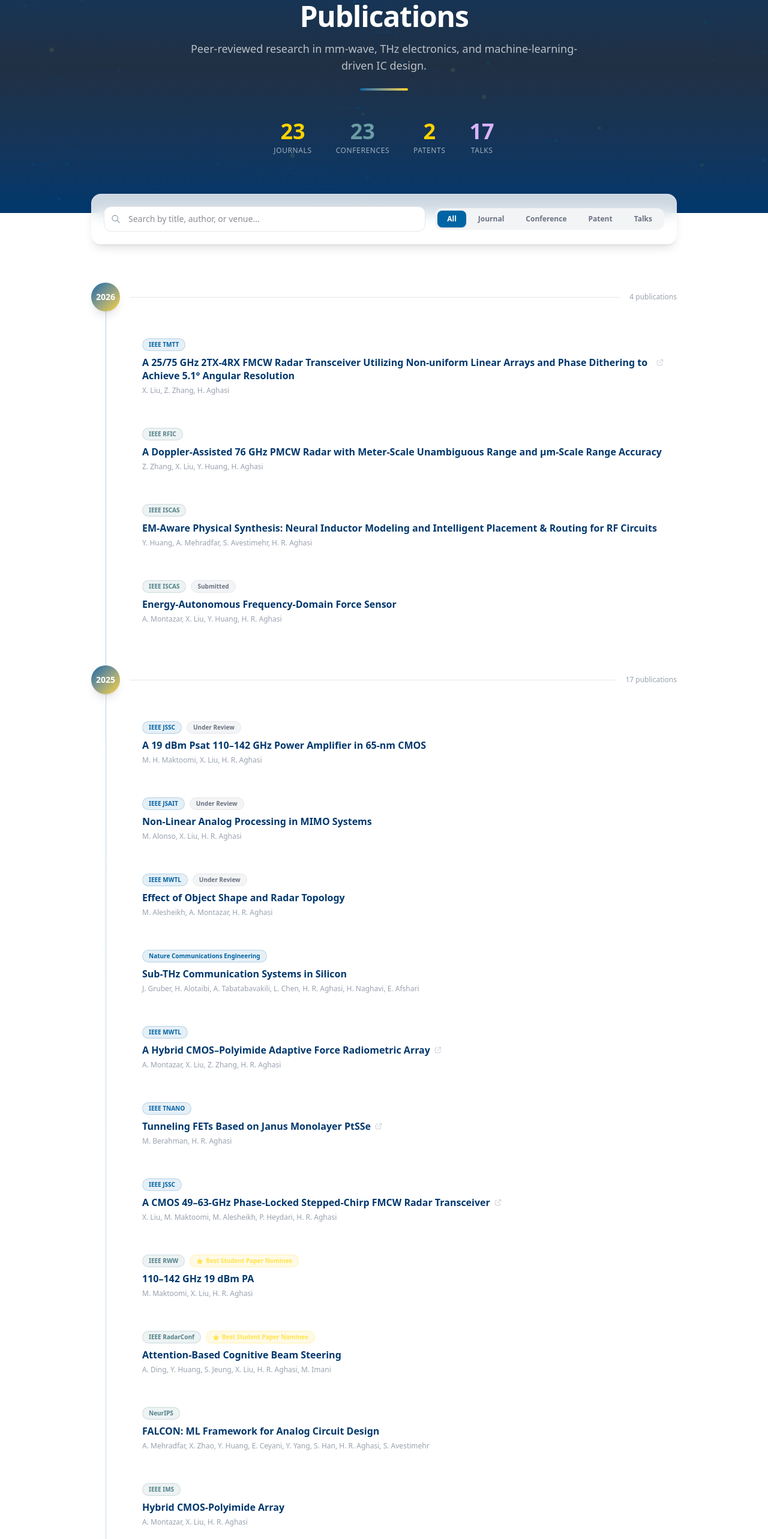
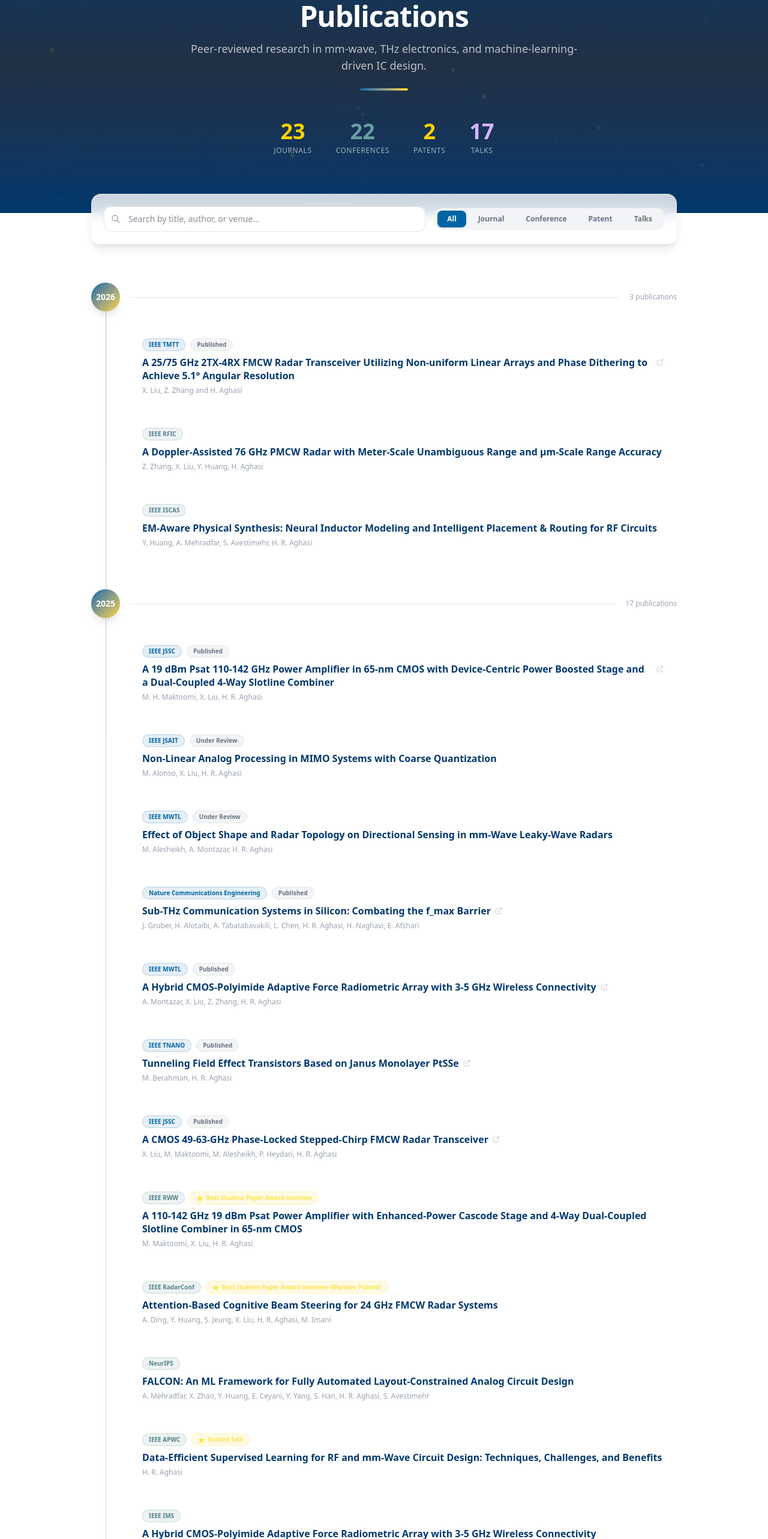
Before and after one commit to hie-uci/HIE-Lab-Website, a Next.js app: page /HIE-Lab-Website/publications in a window 1280 px wide. Shown: the part 235-2800 px from the top of the page at 60% size. Built offline with nearby package versions, Linux system fonts and the light colour scheme.

Commit message:
Sync publications data with old website (64 entries, all titles/links/statuses verified)

```diff
--- a/src/app/publications/page.tsx
+++ b/src/app/publications/page.tsx
@@ -24,79 +24,105 @@
 // --------------- data ---------------
 
 const publications: Publication[] = [
-  // 2026 Journals
-  { authors: 'X. Liu, Z. Zhang, H. Aghasi', title: 'A 25/75 GHz 2TX-4RX FMCW Radar Transceiver Utilizing Non-uniform Linear Arrays and Phase Dithering to Achieve 5.1° Angular Resolution', venue: 'IEEE TMTT', year: 2026, type: 'journal', link: 'https://ieeexplore.ieee.org/document/11483145' },
+  // ===== SELECTED JOURNAL PUBLICATIONS (23) =====
+  // #23
+  { authors: 'X. Liu, Z. Zhang and H. Aghasi', title: 'A 25/75 GHz 2TX-4RX FMCW Radar Transceiver Utilizing Non-uniform Linear Arrays and Phase Dithering to Achieve 5.1° Angular Resolution', venue: 'IEEE TMTT', year: 2026, type: 'journal', status: 'Published', link: 'https://ieeexplore.ieee.org/document/11483145' },
+  // #22
+  { authors: 'M. H. Maktoomi, X. Liu, H. R. Aghasi', title: 'A 19 dBm Psat 110-142 GHz Power Amplifier in 65-nm CMOS with Device-Centric Power Boosted Stage and a Dual-Coupled 4-Way Slotline Combiner', venue: 'IEEE JSSC', year: 2025, type: 'journal', status: 'Published', link: 'https://ieeexplore.ieee.org/abstract/document/11389191' },
+  // #21
+  { authors: 'M. Alonso, X. Liu, H. R. Aghasi', title: 'Non-Linear Analog Processing in MIMO Systems with Coarse Quantization', venue: 'IEEE JSAIT', year: 2025, type: 'journal', status: 'Under Review' },
+  // #20
+  { authors: 'A. Mahdavifar, X. Zhao, Y. Niu, M. Alesheikh, H. R. Aghasi, S. Avestimehr', title: 'Supervised Learning for Analog and RF Circuit Design: Benchmarks and Comparative Insights', venue: 'IEEE TCAD', year: 2024, type: 'journal', status: 'Under Review' },
+  // #19
+  { authors: 'M. Alesheikh, A. Montazar, H. R. Aghasi', title: 'Effect of Object Shape and Radar Topology on Directional Sensing in mm-Wave Leaky-Wave Radars', venue: 'IEEE MWTL', year: 2025, type: 'journal', status: 'Under Review' },
+  // #18
+  { authors: 'J. Gruber, H. Alotaibi, A. Tabatabavakili, L. Chen, H. R. Aghasi, H. Naghavi, E. Afshari', title: 'Sub-THz Communication Systems in Silicon: Combating the f_max Barrier', venue: 'Nature Communications Engineering', year: 2025, type: 'journal', status: 'Published', link: 'https://www.nature.com/articles/s44172-025-00545-9' },
+  // #17
+  { authors: 'A. Montazar, X. Liu, Z. Zhang, H. R. Aghasi', title: 'A Hybrid CMOS-Polyimide Adaptive Force Radiometric Array with 3-5 GHz Wireless Connectivity', venue: 'IEEE MWTL', year: 2025, type: 'journal', status: 'Published', link: 'https://ieeexplore.ieee.org/document/10969567' },
+  // #16
+  { authors: 'M. Berahman, H. R. Aghasi', title: 'Tunneling Field Effect Transistors Based on Janus Monolayer PtSSe', venue: 'IEEE TNANO', year: 2025, type: 'journal', status: 'Published', link: 'https://ieeexplore.ieee.org/document/11082011' },
+  // #15
+  { authors: 'X. Liu, M. Maktoomi, M. Alesheikh, P. Heydari, H. R. Aghasi', title: 'A CMOS 49-63-GHz Phase-Locked Stepped-Chirp FMCW Radar Transceiver', venue: 'IEEE JSSC', year: 2025, type: 'journal', status: 'Published', link: 'https://ieeexplore.ieee.org/document/10964133' },
+  // #14
+  { authors: 'H. R. Aghasi, X. Liu, M. Tavakolli Taba, F. Khoeini, E. Afshari', title: 'Broadband Harmonic-Assisted Power and Efficiency Enhancement in a 174-232 GHz SiGe Voltage-Controlled Oscillator', venue: 'IEEE JSSC', year: 2024, type: 'journal', status: 'Published', link: 'https://ieeexplore.ieee.org/document/10758425' },
+  // #13
+  { authors: 'X. Liu, B. Moradi, H. R. Aghasi', title: 'A Single-Switch 3.1-4.7 GHz 194.52-dB FoM Class-D VCO with 495 μW Power Consumption', venue: 'IEEE TCAS-II', year: 2024, type: 'journal', status: 'Published', link: 'https://ieeexplore.ieee.org/document/10543114' },
+  // #12
+  { authors: 'B. Moradi, X. Liu, H. R. Aghasi', title: 'A 76-82 GHz VCO in 65 nm CMOS With 189.3 dBc/Hz PN FOM and -0.6 dBm Harmonic Power for mm-Wave FMCW Applications', venue: 'IEEE TCAS-I', year: 2024, type: 'journal', status: 'Published', link: 'https://ieeexplore.ieee.org/document/10296176' },
+  // #11
+  { authors: 'H. Maktoomi, S. Saadat, O. Momeni, P. Heydari, H. R. Aghasi', title: 'Broadband Antenna Design for Terahertz Communication Systems', venue: 'IEEE Access', year: 2023, type: 'journal', status: 'Published', link: 'https://ieeexplore.ieee.org/abstract/document/10056150' },
+  // #10
+  { authors: 'H. Maktoomi, Z. Wang, H. Wang, S. Saadat, P. Heydari, H. R. Aghasi', title: 'A Sub-Terahertz Wideband Stacked-Patch Antenna on a Flexible Printed Circuit for 6G Applications', venue: 'IEEE TAP', year: 2022, type: 'journal', status: 'Published', link: 'https://ieeexplore.ieee.org/abstract/document/9810798' },
+  // #9
+  { authors: 'H. R. Aghasi, P. Heydari', title: 'Millimeter-Wave Radars-on-Chip Enabling Next Generation Cyberphysical Infrastructures', venue: 'IEEE Communications Magazine', year: 2020, type: 'journal', status: 'Published', link: 'https://ieeexplore.ieee.org/abstract/document/9311904' },
+  // #8
+  { authors: 'H. R. Aghasi, H. Naghavi, S. M. Tavakolitaba, M. Aseeri, A. Cathelin, E. Afshari', title: 'Terahertz Electronics: Application of Wave Propagations and Nonlinear Processes', venue: 'Applied Physics Reviews', year: 2020, type: 'journal', status: 'Published', link: 'https://pubs.aip.org/aip/apr/article-abstract/7/2/021302/124062' },
+  // #7
+  { authors: 'H. R. Aghasi, E. Afshari', title: 'An 88 GHz Compact Fundamental Oscillator with 19.4% DC-to-RF Efficiency and 7.5 dBm Output Power in 130 nm SiGe BiCMOS', venue: 'IEEE SSCL', year: 2018, type: 'journal', status: 'Published', link: 'https://ieeexplore.ieee.org/abstract/document/8490693' },
+  // #6
+  { authors: 'H. R. Aghasi, A. Cathelin, E. Afshari', title: 'A 0.92 THz SiGe Power Radiator Based on a Nonlinear Harmonic Generation Theory', venue: 'IEEE JSSC', year: 2017, type: 'journal', status: 'Published', link: 'https://ieeexplore.ieee.org/abstract/document/7819530' },
+  // #5
+  { authors: 'H. R. Aghasi, R. M. Iraei, A. Naeemi, E. Afshari', title: 'Smart Detector Cell: A Scalable All-Spin Circuit for Low Power Non-Boolean Pattern Recognition', venue: 'IEEE TNANO', year: 2016, type: 'journal', status: 'Published', link: 'https://ieeexplore.ieee.org/abstract/document/7407630' },
+  // #4
+  { authors: 'R. Han, C. Jiang, A. Mostajeran, M. Emadi, H. R. Aghasi, A. Cathelin, E. Afshari', title: 'A SiGe Terahertz Heterodyne Imaging Transmitter with 3.3 mW Radiated Power and Fully-Integrated Phase-Locked Loop', venue: 'IEEE JSSC', year: 2015, type: 'journal', status: 'Published' },
+  // #3
+  { authors: 'S. Saadat, H. R. Aghasi, E. Afshari, H. Mosallaei', title: 'Low Power Negative Inductance Integrated Circuit for GHz Applications', venue: 'IEEE MWCL', year: 2015, type: 'journal', status: 'Published', link: 'http://ieeexplore.ieee.org/abstract/document/7004068' },
+  // #2
+  { authors: 'H. R. Aghasi, H. Amindavar, A. Aghasi', title: 'A Hybrid Global Minimization Scheme for Accurate Source Localization in Sensor Networks', venue: 'EURASIP JASP', year: 2011, type: 'journal', status: 'Published', link: 'https://link.springer.com/article/10.1186/1687-6180-2011-81' },
+  // #1
+  { authors: 'H. R. Aghasi, M. Hashemi, B. H. Khalaj', title: 'A Source Localization Based on Signal Attenuation and Time Delay Estimation in Sensor Networks', venue: 'IJCEE', year: 2012, type: 'journal', status: 'Published' },
 
-  // 2026 Conferences
+  // ===== SELECTED CONFERENCE PUBLICATIONS (22) =====
+  // #1
   { authors: 'Z. Zhang, X. Liu, Y. Huang, H. Aghasi', title: 'A Doppler-Assisted 76 GHz PMCW Radar with Meter-Scale Unambiguous Range and μm-Scale Range Accuracy', venue: 'IEEE RFIC', year: 2026, type: 'conference' },
-
-  // 2025 Journals
-  { authors: 'M. H. Maktoomi, X. Liu, H. R. Aghasi', title: 'A 19 dBm Psat 110–142 GHz Power Amplifier in 65-nm CMOS', venue: 'IEEE JSSC', year: 2025, type: 'journal', status: 'Under Review' },
-  { authors: 'M. Alonso, X. Liu, H. R. Aghasi', title: 'Non-Linear Analog Processing in MIMO Systems', venue: 'IEEE JSAIT', year: 2025, type: 'journal', status: 'Under Review' },
-  { authors: 'M. Alesheikh, A. Montazar, H. R. Aghasi', title: 'Effect of Object Shape and Radar Topology', venue: 'IEEE MWTL', year: 2025, type: 'journal', status: 'Under Review' },
-  { authors: 'J. Gruber, H. Alotaibi, A. Tabatabavakili, L. Chen, H. R. Aghasi, H. Naghavi, E. Afshari', title: 'Sub-THz Communication Systems in Silicon', venue: 'Nature Communications Engineering', year: 2025, type: 'journal' },
-  { authors: 'A. Montazar, X. Liu, Z. Zhang, H. R. Aghasi', title: 'A Hybrid CMOS–Polyimide Adaptive Force Radiometric Array', venue: 'IEEE MWTL', year: 2025, type: 'journal', link: 'https://ieeexplore.ieee.org/document/10969567' },
-  { authors: 'M. Berahman, H. R. Aghasi', title: 'Tunneling FETs Based on Janus Monolayer PtSSe', venue: 'IEEE TNANO', year: 2025, type: 'journal', link: 'https://ieeexplore.ieee.org/document/11082011' },
-  { authors: 'X. Liu, M. Maktoomi, M. Alesheikh, P. Heydari, H. R. Aghasi', title: 'A CMOS 49–63-GHz Phase-Locked Stepped-Chirp FMCW Radar Transceiver', venue: 'IEEE JSSC', year: 2025, type: 'journal', link: 'https://ieeexplore.ieee.org/document/10964133' },
-
-  // 2026 Conferences
+  // #2
   { authors: 'Y. Huang, A. Mehradfar, S. Avestimehr, H. R. Aghasi', title: 'EM-Aware Physical Synthesis: Neural Inductor Modeling and Intelligent Placement & Routing for RF Circuits', venue: 'IEEE ISCAS', year: 2026, type: 'conference' },
-  { authors: 'A. Montazar, X. Liu, Y. Huang, H. R. Aghasi', title: 'Energy-Autonomous Frequency-Domain Force Sensor', venue: 'IEEE ISCAS', year: 2026, type: 'conference', status: 'Submitted' },
-  { authors: 'M. Maktoomi, X. Liu, H. R. Aghasi', title: '110–142 GHz 19 dBm PA', venue: 'IEEE RWW', year: 2025, type: 'conference', highlight: 'Best Student Paper Nominee' },
-  { authors: 'A. Ding, Y. Huang, S. Jeung, X. Liu, H. R. Aghasi, M. Imani', title: 'Attention-Based Cognitive Beam Steering', venue: 'IEEE RadarConf', year: 2025, type: 'conference', highlight: 'Best Student Paper Nominee' },
-  { authors: 'A. Mehradfar, X. Zhao, Y. Huang, E. Ceyani, Y. Yang, S. Han, H. R. Aghasi, S. Avestimehr', title: 'FALCON: ML Framework for Analog Circuit Design', venue: 'NeurIPS', year: 2025, type: 'conference' },
-  { authors: 'A. Montazar, X. Liu, H. R. Aghasi', title: 'Hybrid CMOS-Polyimide Array', venue: 'IEEE IMS', year: 2025, type: 'conference' },
-  { authors: 'M. Alesheikh, S. Saadat, A. Montazar, H. R. Aghasi', title: '55–65 GHz Half-Width Leaky Wave Antenna', venue: 'IEEE APS', year: 2025, type: 'conference' },
-  { authors: 'M. Alesheikh, S. Saadat, H. R. Aghasi', title: 'Curvature Effect of Flexible Antenna Arrays', venue: 'IEEE APS', year: 2025, type: 'conference' },
-  { authors: 'H. R. Aghasi', title: 'Data-Efficient Supervised Learning for RF and mm-Wave Circuit Design: Techniques, Challenges, and Benefits', venue: 'IEEE APWC (Invited Talk)', year: 2025, type: 'conference' },
-
-  // 2024 Journals
-  { authors: 'A. Mahdavifar, X. Zhao, Y. Niu, M. Alesheikh, H. R. Aghasi, S. Avestimehr', title: 'Supervised Learning for Analog and RF Circuit Design', venue: 'IEEE TCAD', year: 2024, type: 'journal', status: 'Under Review' },
-  { authors: 'H. R. Aghasi, X. Liu, M. Tavakolli Taba, F. Khoeini, E. Afshari', title: 'Broadband Harmonic-Assisted Power Enhancement', venue: 'IEEE JSSC', year: 2024, type: 'journal', link: 'https://ieeexplore.ieee.org/document/10758425' },
-  { authors: 'X. Liu, B. Moradi, H. R. Aghasi', title: 'Single-Switch 3.1–4.7 GHz Class-D VCO', venue: 'IEEE TCAS-II', year: 2024, type: 'journal', link: 'https://ieeexplore.ieee.org/document/10543114' },
-  { authors: 'B. Moradi, X. Liu, H. R. Aghasi', title: '76–82 GHz VCO in 65 nm CMOS', venue: 'IEEE TCAS-I', year: 2024, type: 'journal', link: 'https://ieeexplore.ieee.org/document/10296176' },
-
-  // 2024 Conferences
-  { authors: 'A. Mahdavifar, X. Zhao, Y. Niu, M. Alesheikh, H. R. Aghasi, S. Avestimehr', title: 'AICircuit: Multi-Level Dataset', venue: 'NeurIPS ML4PS Workshop', year: 2024, type: 'conference' },
-  { authors: 'M. Alesheikh, M. Maktoomi, S. Saadat, H. R. Aghasi', title: 'Electronically Tunable 28–34 GHz 2D Steerable LWA', venue: 'IEEE APS', year: 2024, type: 'conference' },
-
-  // 2023
-  { authors: 'H. Maktoomi, S. Saadat, O. Momeni, P. Heydari, H. R. Aghasi', title: 'Broadband Antenna Design for THz Communication', venue: 'IEEE Access', year: 2023, type: 'journal', link: 'https://ieeexplore.ieee.org/abstract/document/10056150' },
-  { authors: 'X. Liu, M. Maktoomi, M. Alesheikh, P. Heydari, H. R. Aghasi', title: '49–63 GHz Phase-Locked FMCW Radar', venue: 'ESSCIRC', year: 2023, type: 'conference', link: 'https://ieeexplore.ieee.org/abstract/document/10268798' },
-  { authors: 'D. Krylov, P. Khajeh, T. Reeves, J. Ouyang, T. Liu, H. R. Aghasi, R. Fox', title: 'Learning to Design Analog Circuits', venue: 'ICML', year: 2023, type: 'conference', link: 'https://openreview.net/forum?id=38W1BXgAqx' },
-
-  // 2022
-  { authors: 'H. Maktoomi, Z. Wang, H. Wang, S. Saadat, P. Heydari, H. R. Aghasi', title: 'Sub-THz Wideband Stacked-Patch Antenna', venue: 'IEEE TAP', year: 2022, type: 'journal', link: 'https://ieeexplore.ieee.org/abstract/document/9810798' },
-  { authors: 'F. Shirani, H. R. Aghasi', title: 'Quantifying Capacity Gains', venue: 'IEEE Globecom', year: 2022, type: 'conference', link: 'https://ieeexplore.ieee.org/abstract/document/10008530' },
-  { authors: 'F. Shirani, H. R. Aghasi', title: 'MIMO with One-Bit ADCs', venue: 'IEEE ISIT', year: 2022, type: 'conference', link: 'https://ieeexplore.ieee.org/abstract/document/9834405' },
-  { authors: 'B. Moradi, X. Liu, M. Green, H. R. Aghasi', title: 'Compact CMOS 76–82 GHz Super-Harmonic VCO', venue: 'IEEE RFIC', year: 2022, type: 'conference', link: 'https://ieeexplore.ieee.org/abstract/document/9863140' },
-
-  // 2020-2021
-  { authors: 'H. R. Aghasi, P. Heydari', title: 'mm-Wave Radars-on-Chip', venue: 'IEEE Communications Magazine', year: 2020, type: 'journal', link: 'https://ieeexplore.ieee.org/abstract/document/9311904' },
-  { authors: 'H. R. Aghasi, H. Naghavi, S. M. Tavakolitaba, M. Aseeri, A. Cathelin, E. Afshari', title: 'THz Electronics: Wave Propagation and Nonlinear Processes', venue: 'Applied Physics Reviews', year: 2020, type: 'journal', highlight: "Editor's Choice", link: 'https://pubs.aip.org/aip/apr/article-abstract/7/2/021302/124062' },
-  { authors: 'A. Mostajeran, H. R. Aghasi, M. H. Naghavi, E. Afshari', title: 'Fully Integrated Solutions for THz Imaging', venue: 'IEEE CICC', year: 2019, type: 'conference' },
-  { authors: 'H. Maktoomi, Z. Wang, H. Wang, S. Saadat, P. Heydari, H. R. Aghasi', title: 'GSG-Excited Ultra-Wideband 103–147 GHz Stacked Patch Antenna', venue: 'IEEE APS', year: 2021, type: 'conference' },
-
-  // 2015-2018
-  { authors: 'H. R. Aghasi, E. Afshari', title: '88 GHz Compact Fundamental Oscillator', venue: 'IEEE SSCL', year: 2018, type: 'journal', link: 'https://ieeexplore.ieee.org/abstract/document/8490693' },
-  { authors: 'H. R. Aghasi, A. Cathelin, E. Afshari', title: '0.92 THz SiGe Power Radiator', venue: 'IEEE JSSC', year: 2017, type: 'journal', link: 'https://ieeexplore.ieee.org/abstract/document/7819530' },
-  { authors: 'H. R. Aghasi, E. Afshari', title: 'Power-Efficient THz Communication Circuits', venue: 'ACM NANOCOM', year: 2017, type: 'conference', link: 'https://dl.acm.org/citation.cfm?id=3122844' },
-  { authors: 'H. R. Aghasi, R. M. Iraei, A. Naeemi, E. Afshari', title: 'Smart Detector Cell', venue: 'IEEE TNANO', year: 2016, type: 'journal', link: 'https://ieeexplore.ieee.org/abstract/document/7407630' },
-  { authors: 'H. R. Aghasi, E. Afshari', title: 'Broadband mm-Wave and THz Frequency Doublers', venue: 'ESSCIRC', year: 2016, type: 'conference', link: 'https://ieeexplore.ieee.org/abstract/document/7598318' },
-  { authors: 'S. Saadat, H. R. Aghasi, E. Afshari, H. Mosallaei', title: 'Low Power Negative Inductance IC', venue: 'IEEE MWCL', year: 2015, type: 'journal', link: 'https://ieeexplore.ieee.org/abstract/document/7004068' },
-  { authors: 'R. Han, C. Jiang, A. Mostajeran, M. Emadi, H. R. Aghasi, A. Cathelin, E. Afshari', title: '320 GHz Phase-Locked Transmitter', venue: 'IEEE ISSCC', year: 2015, type: 'conference' },
-  { authors: 'R. Han, C. Jiang, A. Mostajeran, M. Emadi, H. R. Aghasi, A. Cathelin, E. Afshari', title: 'A SiGe Terahertz Heterodyne Imaging Transmitter with 3.3 mW Radiated Power and Fully-Integrated Phase-Locked Loop', venue: 'IEEE JSSC', year: 2015, type: 'journal' },
-
-  // 2011-2012
-  { authors: 'H. R. Aghasi, M. Hashemi, B. H. Khalaj', title: 'A Source Localization Based on Signal Attenuation and Time Delay Estimation in Sensor Networks', venue: 'IJCEE', year: 2012, type: 'journal' },
-  { authors: 'H. R. Aghasi, H. Amindavar, A. Aghasi', title: 'A Hybrid Global Minimization Scheme for Accurate Source Localization in Sensor Networks', venue: 'EURASIP JASP', year: 2011, type: 'journal' },
+  // #3
+  { authors: 'M. Maktoomi, X. Liu, H. R. Aghasi', title: 'A 110-142 GHz 19 dBm Psat Power Amplifier with Enhanced-Power Cascode Stage and 4-Way Dual-Coupled Slotline Combiner in 65-nm CMOS', venue: 'IEEE RWW', year: 2025, type: 'conference', highlight: 'Best Student Paper Award nominee' },
+  // #4
+  { authors: 'A. Ding, Y. Huang, S. Jeung, X. Liu, H. R. Aghasi, M. Imani', title: 'Attention-Based Cognitive Beam Steering for 24 GHz FMCW Radar Systems', venue: 'IEEE RadarConf', year: 2025, type: 'conference', highlight: 'Best Student Paper Award nominee (Warsaw, Poland)' },
+  // #5
+  { authors: 'A. Mehradfar, X. Zhao, Y. Huang, E. Ceyani, Y. Yang, S. Han, H. R. Aghasi, S. Avestimehr', title: 'FALCON: An ML Framework for Fully Automated Layout-Constrained Analog Circuit Design', venue: 'NeurIPS', year: 2025, type: 'conference' },
+  // #6
+  { authors: 'H. R. Aghasi', title: 'Data-Efficient Supervised Learning for RF and mm-Wave Circuit Design: Techniques, Challenges, and Benefits', venue: 'IEEE APWC', year: 2025, type: 'conference', highlight: 'Invited Talk' },
+  // #7
+  { authors: 'A. Montazar, X. Liu, H. R. Aghasi', title: 'A Hybrid CMOS-Polyimide Adaptive Force Radiometric Array with 3-5 GHz Wireless Connectivity', venue: 'IEEE IMS', year: 2025, type: 'conference' },
+  // #8
+  { authors: 'M. Alesheikh, S. Saadat, A. Montazar, H. R. Aghasi', title: 'A 55-65 GHz Half-Width Leaky Wave Antenna with Linear Beam-Steering Profile for Monostatic FMCW Radars', venue: 'IEEE APS', year: 2025, type: 'conference' },
+  // #9
+  { authors: 'M. Alesheikh, S. Saadat, H. R. Aghasi', title: 'A Study on Curvature Effect of Flexible Antenna Arrays and Its Impact on 2D Beamforming Capability of 6G Wireless Systems', venue: 'IEEE APS', year: 2025, type: 'conference' },
+  // #10
+  { authors: 'A. Mahdavifar, X. Zhao, Y. Niu, M. Alesheikh, H. R. Aghasi, S. Avestimehr', title: 'AICircuit: A Multi-Level Dataset and Benchmark for AI-Driven Analog Integrated Circuit Design', venue: 'NeurIPS ML4PS Workshop', year: 2024, type: 'conference' },
+  // #11
+  { authors: 'M. Alesheikh, M. Maktoomi, S. Saadat, H. R. Aghasi', title: 'An Electronically Tunable 28-34 GHz 2D Steerable Leaky Wave Antenna', venue: 'IEEE APS', year: 2024, type: 'conference' },
+  // #12
+  { authors: 'X. Liu, M. Maktoomi, M. Alesheikh, P. Heydari, H. R. Aghasi', title: 'A 49-63 GHz Phase-Locked FMCW Radar Transceiver for High Resolution Applications', venue: 'ESSCIRC', year: 2023, type: 'conference', link: 'https://ieeexplore.ieee.org/abstract/document/10268798' },
+  // #13
+  { authors: 'D. Krylov, P. Khajeh, T. Reeves, J. Ouyang, T. Liu, H. R. Aghasi, R. Fox', title: 'Learning to Design Analog Circuits to Meet Threshold Specifications', venue: 'ICML', year: 2023, type: 'conference', link: 'https://openreview.net/forum?id=38W1BXgAqx' },
+  // #14
+  { authors: 'F. Shirani, H. R. Aghasi', title: 'Quantifying the Capacity Gains in Coarsely Quantized SISO Systems with Nonlinear Analog Operators', venue: 'IEEE Globecom', year: 2022, type: 'conference', link: 'https://ieeexplore.ieee.org/abstract/document/10008530' },
+  // #15
+  { authors: 'F. Shirani, H. R. Aghasi', title: 'MIMO Systems with One-Bit ADCs: Capacity Gains Using Nonlinear Analog Operations', venue: 'IEEE ISIT', year: 2022, type: 'conference', link: 'https://ieeexplore.ieee.org/abstract/document/9834405' },
+  // #16
+  { authors: 'B. Moradi, X. Liu, M. Green, H. R. Aghasi', title: 'A Compact CMOS 76-82 GHz Super-Harmonic VCO with 189 dBc/Hz FoM Based on Harmonic-Assisted ISF Manipulation', venue: 'IEEE RFIC', year: 2022, type: 'conference', link: 'https://ieeexplore.ieee.org/abstract/document/9863140' },
+  // #17
+  { authors: 'H. Maktoomi, Z. Wang, H. Wang, S. Saadat, P. Heydari, H. R. Aghasi', title: 'A GSG-Excited Ultra-Wideband 103-147 GHz Stacked Patch Antenna on Flexible Printed Circuit', venue: 'IEEE APS', year: 2021, type: 'conference' },
+  // #18
+  { authors: 'A. Mostajeran, H. R. Aghasi, M. H. Naghavi, E. Afshari', title: 'Fully Integrated Solutions for High Resolution Terahertz Imaging', venue: 'IEEE CICC', year: 2019, type: 'conference' },
+  // #19
+  { authors: 'H. R. Aghasi, E. Afshari', title: 'Power-Efficient Terahertz Communication Circuits', venue: 'ACM NANOCOM', year: 2017, type: 'conference', link: 'https://dl.acm.org/citation.cfm?id=3122844' },
+  // #20
+  { authors: 'H. R. Aghasi, E. Afshari', title: 'Design of Broadband mm-Wave and Terahertz Frequency Doublers', venue: 'ESSCIRC', year: 2016, type: 'conference', link: 'http://ieeexplore.ieee.org/abstract/document/7598318' },
+  // #21
+  { authors: 'R. Han, C. Jiang, A. Mostajeran, M. Emadi, H. R. Aghasi, A. Cathelin, E. Afshari', title: 'A 320 GHz Phase-Locked Transmitter with 3.3 mW Radiated Power and 22.5 dBm EIRP for Heterodyne THz Imaging Systems', venue: 'IEEE ISSCC', year: 2015, type: 'conference' },
+  // #22
   { authors: 'H. R. Aghasi, M. Hashemi, B. H. Khalaj', title: 'Source Localization Through Adaptive Signal Attenuation Model and Time Delay Estimation', venue: 'IEEE ICT', year: 2011, type: 'conference' },
 
-  // Patents
-  { authors: 'A. Montazar, X. Liu, H. R. Aghasi', title: 'Hybrid CMOS-Polyimide Force Radiometric Array', venue: 'US Patent', year: 2025, type: 'patent' },
+  // ===== PENDING PATENTS AND INVENTIONS (2) =====
+  { authors: 'A. Montazar, X. Liu, H. R. Aghasi', title: 'Hybrid CMOS-Polyimide Force Radiometric Array with GHz Wireless Link', venue: 'US Patent', year: 2025, type: 'patent' },
   { authors: 'H. R. Aghasi, P. Heydari', title: 'Integrated Wideband Stepped-Chirp Radar Sensor', venue: 'US Patent', year: 2022, type: 'patent' },
 
-  // Invited Presentations and Talks
+  // ===== INVITED PRESENTATIONS AND TALKS (17) =====
   { authors: 'H. R. Aghasi', title: 'IEEE Optical Interconnects and Packaging Conference', venue: 'Fort Collins', year: 2025, type: 'talk' },
   { authors: 'H. R. Aghasi', title: 'University of Michigan', venue: 'Ann Arbor', year: 2025, type: 'talk' },
   { authors: 'H. R. Aghasi', title: 'University of Washington', venue: 'Seattle', year: 2024, type: 'talk' },
```
